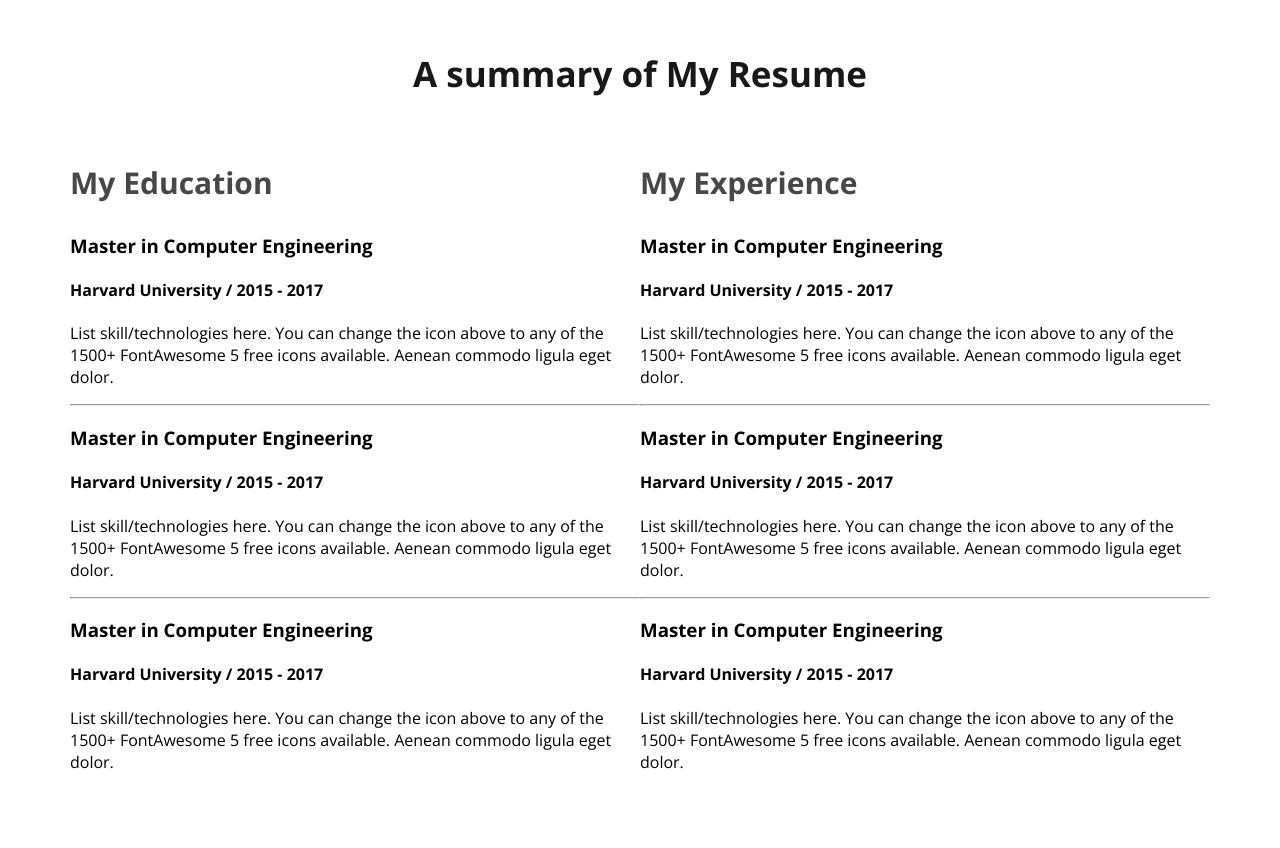
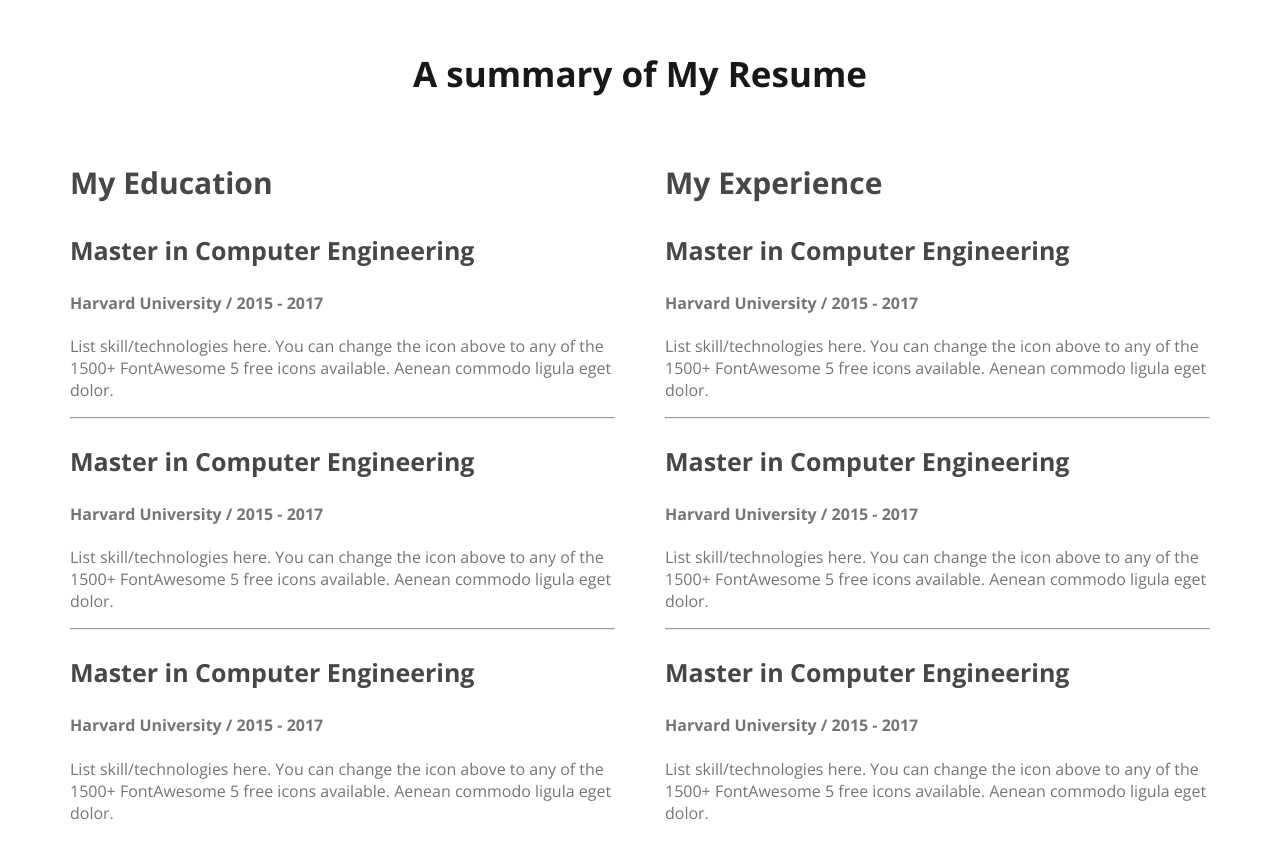
Before and after one commit to mohonsarker40/web-developer-portfolio, a plain HTML site: page index.html in a window 1280 px wide. Shown: the part 2420-3268 px from the top of the page. Before the commit the page ends 3217 px from the top, so only its background shows below. Drawn offline with nearby package versions, Linux system fonts and the light colour scheme.

Commit message:
resume section added

```diff
--- a/style/style.css
+++ b/style/style.css
@@ -147,6 +147,16 @@ main section {
   font-weight: 700;
 }
 
-.resume-container{
-    display: flex;
+.resume-container {
+  display: flex;
+  gap: 50px;
 }
+.resume-item-institute,
+.resume-item-descripton {
+  color: rgb(117, 117, 117);
+}
+.resume-item-title {
+  color: rgb(71, 71, 71);
+  font-size: 25px;
+  font-weight: 700;
+}
```
